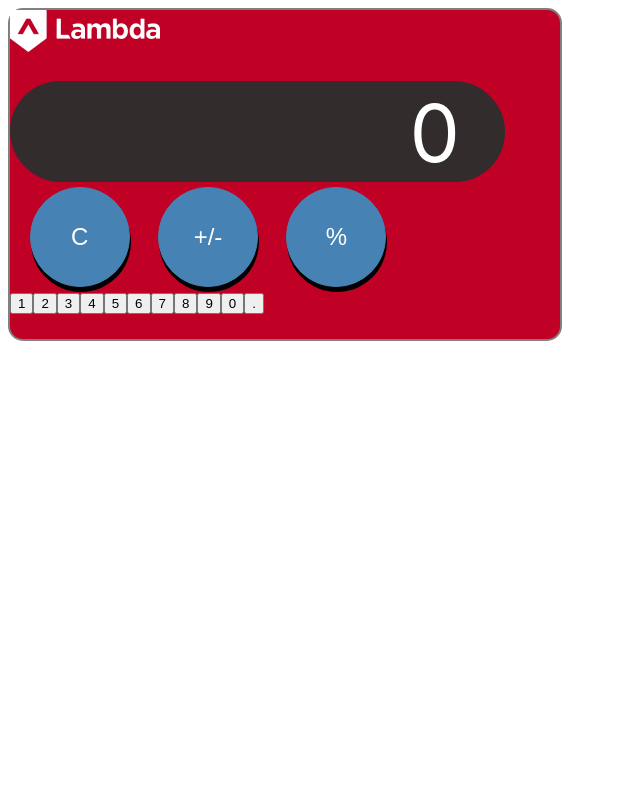
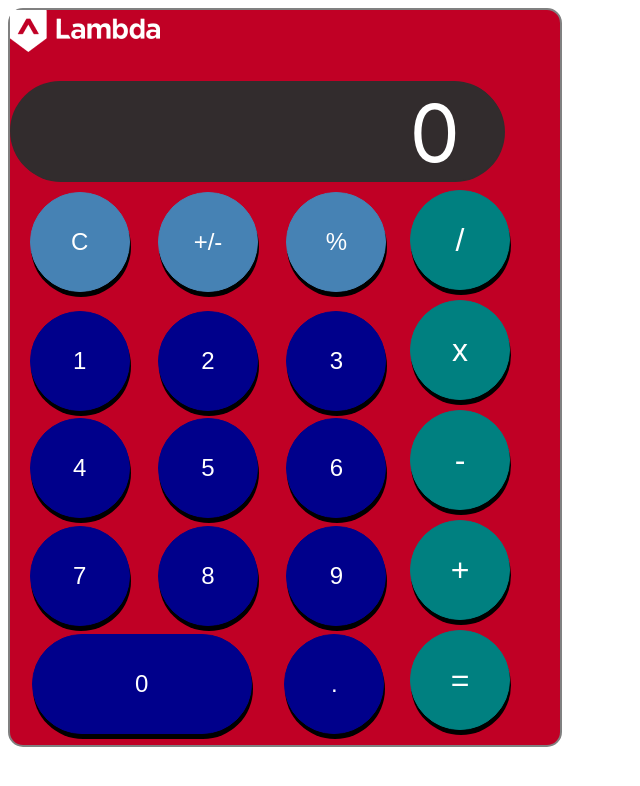
Before and after one commit to bloominstituteoftechnology/lambda-calculator, a React (Create React App) app: page / in a window 1280 px wide. Shown: the top 786 px of the page, without its empty margins (0-640 px from the left). Built offline with nearby package versions, Linux system fonts and the light colour scheme.

Commit message:
MVP and Stretch included

```diff
--- a/src/App.css
+++ b/src/App.css
@@ -5,9 +5,11 @@ body {
     background-color: #c00025;
     width: 100%;
     max-width: 550px;
+    height: 710px;
     border-radius: 15px;
     border: 2px solid grey;
     padding-bottom: 25px;
+    position:relative;
 }
 .display {
     margin-top: 25px;
@@ -28,7 +30,7 @@ body {
    display:flex;
    width:70%;
    justify-content:space-around;
-   margin:1% 1%;
+   margin:2% 1%;
 
   }
 
@@ -43,3 +45,49 @@ body {
     background-color: steelblue;
     box-shadow: 1px 5px black;
   }
+
+  .numbers-container {
+    display:flex;
+    flex-wrap: wrap;
+    width:70%;
+    justify-content:space-around;
+    margin:1% 1%;
+    position:relative;
+  }
+  .number-button {
+    width:100px;
+    height:100px;
+    border-radius: 50%;
+    border:1px solid darkblue;
+    font-size: 1.5rem;
+    color:white;
+    background-color: darkblue;
+    box-shadow: 1px 5px black;
+    margin-top: 2%;
+  }
+
+  .zero-button {
+    width:220px;
+    border-radius:50px;
+  }
+
+  .operator-button {
+    width:100px;
+    height:100px;
+    border-radius: 50%;
+    border:1px solid teal;
+    font-size: 2rem;
+    color:white;
+    background-color: teal;
+    box-shadow: 1px 5px black;
+    margin-bottom: 10px;
+  }
+  .operators-container {
+    display:flex;
+    flex-direction: column;
+    width:25%;
+
+    position:absolute;
+    top:180px;
+    left:400px;
+  }
--- a/src/App.js
+++ b/src/App.js
@@ -17,17 +17,18 @@ function App() {
   // the "5" button, or the operator if they click one of those buttons) and then call your setter function to update state.
   // Don't forget to pass the functions (and any additional data needed) to the components as props
 
-  const [DisplayResult,SetDisplayResult]= useState(0);
+  const [displayResult,setDisplayResult]= useState(0);
+
 
   return (
     <div className="container">
       <Logo />
       <div className="App">
         {/* STEP 4 - Render your components here and be sure to properly import/export all files */}
-        <Display DisplayResult={DisplayResult}/>
-        <Specials DisplayResult={DisplayResult} SetDisplayResult={SetDisplayResult}/>
-        <Numbers DisplayResult={DisplayResult} SetDisplayResult={SetDisplayResult}/>
-        <Operators DisplayResult={DisplayResult} SetDisplayResult={SetDisplayResult}/>
+        <Display displayResult={displayResult}/>
+        <Specials displayResult={displayResult} setDisplayResult={setDisplayResult}/>
+        <Numbers displayResult={displayResult} setDisplayResult={setDisplayResult}/>
+        <Operators displayResult={displayResult} setDisplayResult={setDisplayResult}/>
 
       </div>
     </div>
--- a/src/components/ButtonComponents/NumberButtons/NumberButton.js
+++ b/src/components/ButtonComponents/NumberButtons/NumberButton.js
@@ -1,11 +1,30 @@
 import React from "react";
 
 const NumberButton = (props) => {
+
+
+
+  function updateValue() {
+
+    if (props.displayResult != '0')
+
+       return props.setDisplayResult(props.displayResult+props.number);
+    else
+      return props.setDisplayResult(props.number);
+  }
+  if (props.number !== '0') {
   return (
-    <button>
-    {props.symbol}
+    <button className= 'number-button' onClick={() => updateValue()}>
+    {props.number}
   </button>
-  );
+  );}
+  else {
+    return (
+      <button className= 'number-button zero-button' onClick={() => updateValue()}>
+      {props.number}
+    </button>
+    );}
+
 };
 
 export default NumberButton;
--- a/src/components/ButtonComponents/NumberButtons/Numbers.js
+++ b/src/components/ButtonComponents/NumberButtons/Numbers.js
@@ -19,7 +19,7 @@ const Numbers = (props) => {
        {numberState.map((number, index) => {
        return <NumberButton
               key={index}
-              symbol={number}
+              number={number}
               setDisplayResult={props.setDisplayResult}
               displayResult={props.displayResult} />
         })}
--- a/src/components/ButtonComponents/OperatorButtons/OperatorButton.js
+++ b/src/components/ButtonComponents/OperatorButtons/OperatorButton.js
@@ -1,11 +1,24 @@
 import React from "react";
+const OperatorButton = (props) => {
+  function updateValue() {
+    if (props.symbol !== '=') {
+      console.log(props.displayResult);
+      return props.setDisplayResult(props.displayResult+props.value);
+    }
+    else {
+      console.log(props.displayResult);
+      let result = props.displayResult;
+      let result2 = eval(result);
+      console.log("result:"+result2);
+      let resultString = result2.toString();
 
-const OperatorButton = () => {
+    return  props.setDisplayResult(resultString);
+
+    }
+  }
   return (
-    <>
-      {/* Display a button element rendering the data being passed down from the parent container on props */}
-    </>
+    <button className="operator-button" onClick={() => updateValue()}>{props.symbol}</button>
   );
 };
 
-export default OperatorButton;
+export default OperatorButton
--- a/src/components/ButtonComponents/OperatorButtons/Operators.js
+++ b/src/components/ButtonComponents/OperatorButtons/Operators.js
@@ -1,13 +1,25 @@
-import React from "react";
+import React, {useState} from "react";
 
 //import any components needed
+import OperatorButton from './OperatorButton'
+//Import your array data to from the provided data file
+import {operators} from '../../../data.js'
+const Operators = (props) => {
 
-//Import your array data to from the provided data file
-
-const Operators = () => {
+  const [operatorState] = useState(operators)
   // STEP 2 - add the imported data to state
   return (
-    <div>
+    <div className='operators-container'>
+      { operatorState.map((operator,index) => {
+
+       return <OperatorButton
+          key ={index}
+          symbol={operator.char}
+          value={operator.value}
+          displayResult={props.displayResult}
+          setDisplayResult={props.setDisplayResult}/>
+      })}
+
       {/* STEP 3 - Use .map() to iterate over your array data and return a button
        component matching the name on the provided file. Pass
        it any props needed by the child component*/}
--- a/src/components/ButtonComponents/SpecialButtons/SpecialButton.js
+++ b/src/components/ButtonComponents/SpecialButtons/SpecialButton.js
@@ -1,13 +1,25 @@
 import React from "react";
 
 const SpecialButton = (props) => {
-  return ( <button className='special-button'> {props.symbol}</button>);
+  function updateValue () {
+    if (props.symbol === 'C') return props.setDisplayResult(0)
+
+    if (props.symbol === '+/-' && props.displayResult[0] !== '-')
+       return props.setDisplayResult('-'+props.displayResult)
+
+    if (props.symbol === '+/-' && props.displayResult[0] === '-')
+       return props.setDisplayResult(props.displayResult.slice(1,props.displayResult.length))
+    if (props.symbol === '%' && props.displayResult){
+      console.log(props.displayResult);
+      return props.setDisplayResult(props.displayResult/100);
+    }
 
 
 
-
-
-
+  }
+  return (
+    <button className='special-button' onClick={() => updateValue()}>{props.symbol}</button>
+  );
 };
 
 export default SpecialButton;
--- a/src/components/ButtonComponents/SpecialButtons/Specials.js
+++ b/src/components/ButtonComponents/SpecialButtons/Specials.js
@@ -26,4 +26,5 @@ const Specials = (props) => {
   );
 };
 
+
 export default Specials;
--- a/src/components/DisplayComponents/Display.js
+++ b/src/components/DisplayComponents/Display.js
@@ -1,7 +1,7 @@
 import React from "react";
 
 const Display = (props) => {
-  return <div className="display">{props.DisplayResult}</div>;
+  return <div className="display">{props.displayResult}</div>;
 };
 
 export default Display;
```
